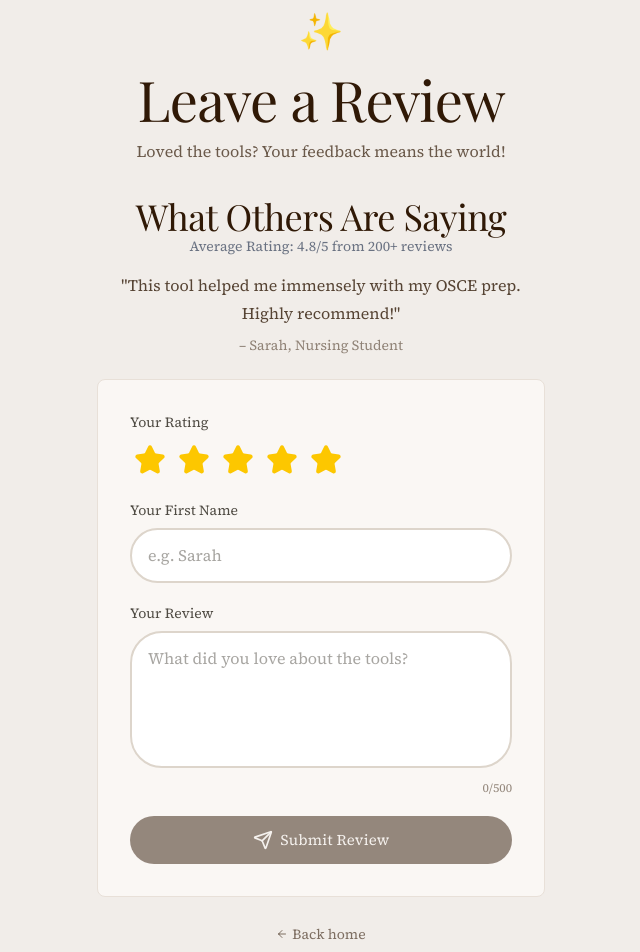
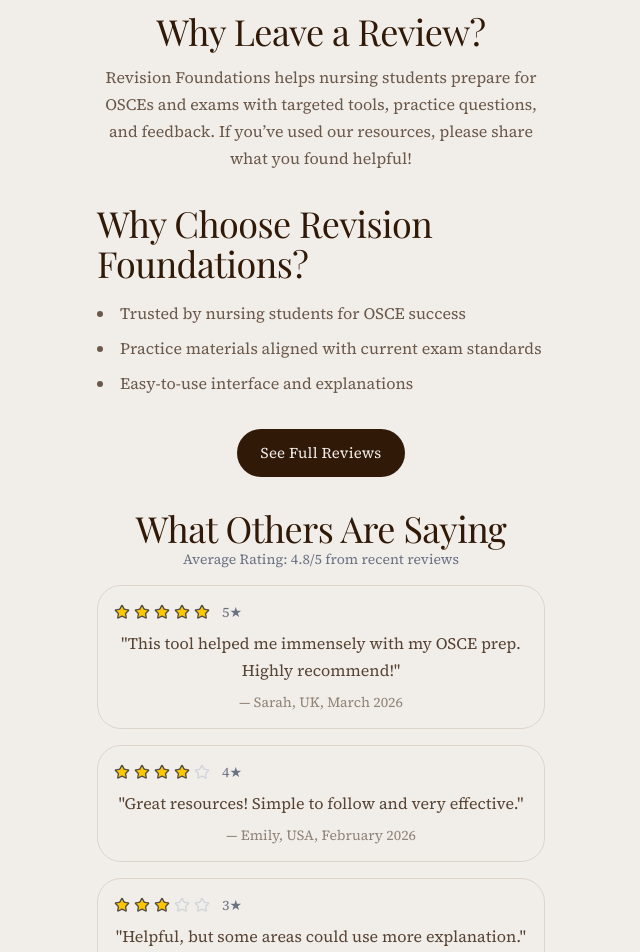
Before and after one commit to laurencaitlinemmerson-tech/revision-foundations-saas, a Next.js app: page /review in a window 1280 px wide. Shown: the part 100-1052 px from the top of the page, without its empty margins (319-959 px from the left). Built offline with nearby package versions, Linux system fonts and the light colour scheme; no server answers; a web font is replaced by a local one.

Commit message:
Update page.tsx

```diff
--- a/src/app/review/page.tsx
+++ b/src/app/review/page.tsx
@@ -66,32 +66,65 @@ export default function ReviewPage() {
   return (
     <div className="min-h-screen bg-cream">
       <Navbar />
-
       <main className="pt-28 pb-20 px-6">
         <div className="max-w-md mx-auto">
-          {/* Header */}
+          {/* Intro Section */}
           <div className="text-center mb-8">
-            <div className="text-4xl mb-4">✨</div>
-            <h1 className="mb-2">Leave a Review</h1>
-            <p className="text-[var(--plum-dark)]/70">
-              Loved the tools? Your feedback means the world!
+            <h2 className="text-xl mb-3">Why Leave a Review?</h2>
+            <p className="text-[var(--plum-dark)]/70 mb-6">
+              Revision Foundations helps nursing students prepare for OSCEs and exams with targeted tools, practice questions, and feedback. If you’ve used our resources, please share what you found helpful!
             </p>
+          </div>
+
+          {/* Product/Service Highlights */}
+          <div className="mb-8">
+            <h2 className="text-lg font-medium text-[var(--plum)] mb-4">Why Choose Revision Foundations?</h2>
+            <ul className="list-inside list-disc space-y-2 text-[var(--plum-dark)]/70">
+              <li>Trusted by nursing students for OSCE success</li>
+              <li>Practice materials aligned with current exam standards</li>
+              <li>Easy-to-use interface and explanations</li>
+            </ul>
+          </div>
+
+          {/* Call to Action - Top */}
+          <div className="text-center mb-8">
+            <Link href="/reviews" className="btn-primary">
+              See Full Reviews
+            </Link>
           </div>
 
           {/* Existing Reviews (Social Proof) */}
           <div className="mb-6 text-center">
             <h2 className="text-lg font-medium text-[var(--plum)]">What Others Are Saying</h2>
-            <p className="text-sm text-gray-500">Average Rating: 4.8/5 from 200+ reviews</p>
-            <div className="mt-4">
-              <blockquote className="text-[var(--plum-dark)]/80">
-                "This tool helped me immensely with my OSCE prep. Highly recommend!"
-              </blockquote>
-              <p className="text-sm text-[var(--plum-dark)]/50 mt-2">– Sarah, Nursing Student</p>
+            <p className="text-sm text-gray-500">Average Rating: 4.8/5 from recent reviews</p>
+            <div className="mt-4 space-y-4">
+              {/* Sample Reviews */}
+              {[
+                { name: 'Sarah', review: 'This tool helped me immensely with my OSCE prep. Highly recommend!', rating: 5, date: 'March 2026', location: 'UK' },
+                { name: 'Emily', review: 'Great resources! Simple to follow and very effective.', rating: 4, date: 'February 2026', location: 'USA' },
+                { name: 'John', review: 'Helpful, but some areas could use more explanation.', rating: 3, date: 'January 2026', location: 'Canada' },
+              ].map(({ name, review, rating, date, location }, idx) => (
+                <div key={idx} className="p-4 border border-[var(--lilac-medium)] rounded-lg">
+                  <div className="flex items-center gap-1">
+                    {[...Array(5)].map((_, starIdx) => (
+                      <Star
+                        key={starIdx}
+                        className={`w-4 h-4 ${starIdx < rating ? 'fill-yellow-400' : 'text-gray-300'}`}
+                      />
+                    ))}
+                    <span className="ml-2 text-sm text-gray-500">{rating}★</span>
+                  </div>
+                  <blockquote className="text-[var(--plum-dark)]/80 mt-2">"{review}"</blockquote>
+                  <p className="text-sm text-[var(--plum-dark)]/50 mt-2">
+                    — {name}, {location}, {date}
+                  </p>
+                </div>
+              ))}
             </div>
           </div>
 
           {/* Form */}
-          <div className="card">
+          <div className="card" id="review-form">
             <form onSubmit={handleSubmit} className="space-y-5">
               {/* Rating */}
               <div>
@@ -165,7 +198,7 @@ export default function ReviewPage() {
 
               <button
                 type="submit"
-                disabled={loading || !name || !text}
+                disabled={loading || !name || !text || rating === 0}
                 className="btn-primary w-full"
               >
                 {loading ? (
@@ -183,16 +216,16 @@ export default function ReviewPage() {
             </form>
           </div>
 
-          {/* Back link */}
-          <div className="text-center mt-6">
-            <Link
-              href="/"
-              className="text-sm text-[var(--plum-dark)]/60 hover:text-[var(--purple)] inline-flex items-center gap-1"
+          {/* Call to Action - Bottom */}
+          <div className="text-center mt-8">
+            <button
+              onClick={() => document.getElementById("review-form").scrollIntoView()}
+              className="btn-primary"
             >
-              <ArrowLeft className="w-3 h-3" />
-              Back home
-            </Link>
+              Submit Your Feedback
+            </button>
           </div>
+
         </div>
       </main>
     </div>
```
